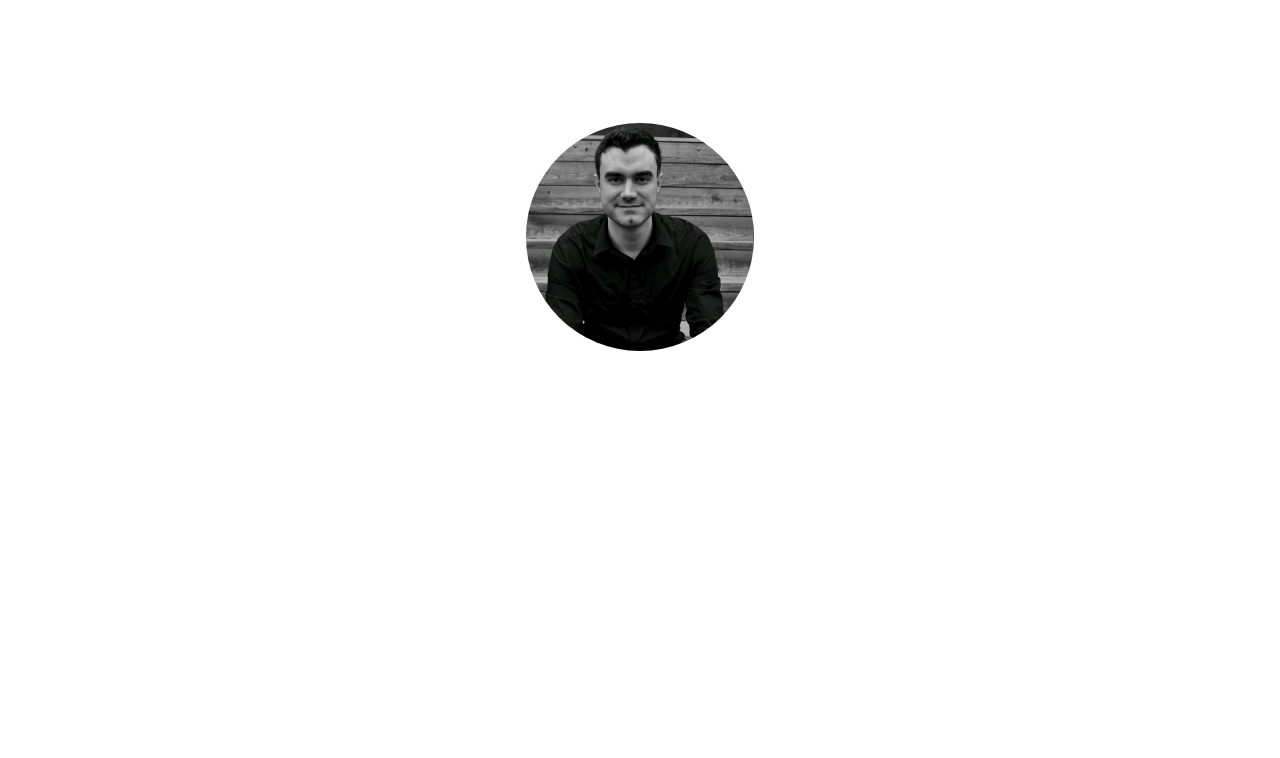
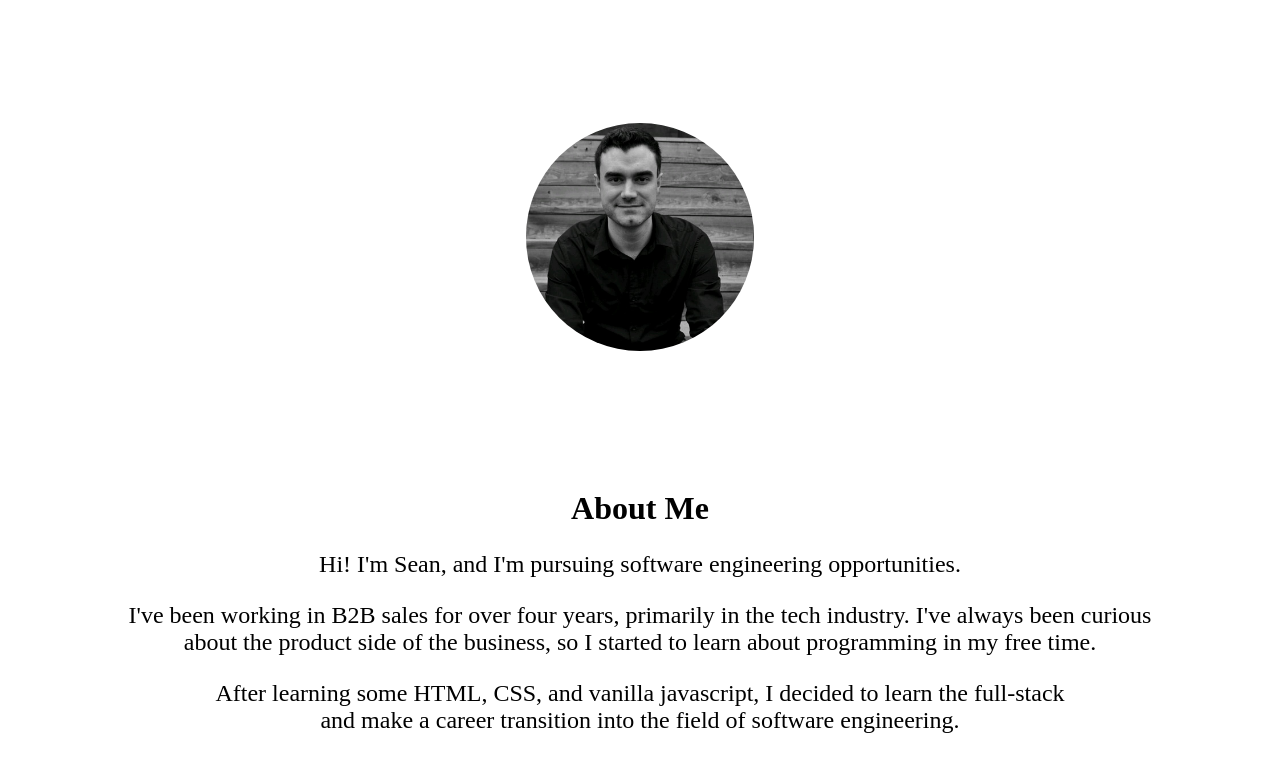
Before and after one commit to S-Doody/Portfolio-Site, a plain HTML site: page index.html in a window 1280 px wide. Shown: the part 308-1066 px from the top of the page. Before the commit the page ends 800 px from the top, so only its background shows below. Drawn offline with Linux system fonts and the light colour scheme.

Commit message:
Add About Me Section

```diff
--- a/index.html
+++ b/index.html
@@ -15,12 +15,18 @@
         <li><a href="#">Skills</a></li>
         <li><a href="#">Contact</a></li>
      </ul>
-    </nav>
-    <div class="main">
-        <h1>(Aspiring) Full-Stack Software Engineer</h1>
-        <img src="Resources/profile-pic.jpeg">
-      </div>
+   </nav>
   </header>
-
-
+  <div class="main">
+    <h1>(Aspiring) Full-Stack Software Engineer</h1>
+    <img src="Resources/profile-pic.jpeg">
+  </div>
+  <div class="AboutMe">
+    <h1>About Me</h1>
+    <p>Hi! I'm Sean, and I'm pursuing software engineering opportunities.</p>
+    <p>I've been working in B2B sales for over four years, primarily in the tech industry. I've always been curious <br> about the product side of the
+    business, so I started to learn about programming in my free time.</p>
+    <p>After learning some HTML, CSS, and vanilla javascript, I decided to learn the full-stack <br>
+    and make a career transition into the field of software engineering.</p>
+  </div>
 </body>
--- a/style.css
+++ b/style.css
@@ -1,3 +1,8 @@
+header {
+    display: block;
+    width: 100%;
+}
+
 .name {
     float: left;
     margin-left: 5rem;
@@ -5,7 +10,6 @@
 }
 
 nav {
-    display: flex;
     float: right;
     margin-right: 3rem;
 }
@@ -18,15 +22,25 @@ li {
 
 .main {
     display: block;
+    width: 100%;
     text-align: center;
     padding-top: 12rem;
     font-size: 1.5rem;
  }
 
-
  .main img {
    border-radius: 50%;
-   margin-top: 7rem;
+   margin: 7rem 0rem;
    width: 18%;
    height: 18%;
  }
+
+ .AboutMe {
+    display: block;
+    text-align: center;
+    width: 100%;
+ }
+
+ .AboutMe p {
+    font-size: 1.5rem;
+ }
```
